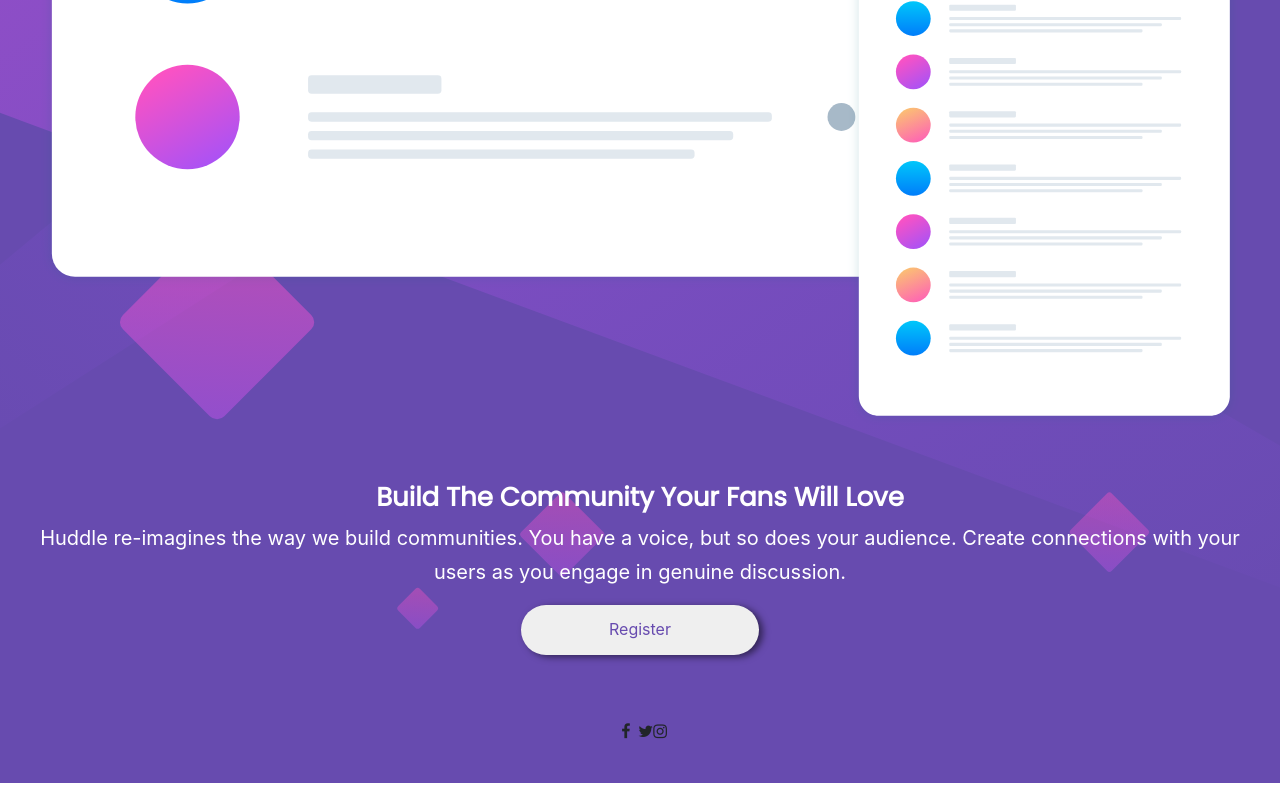
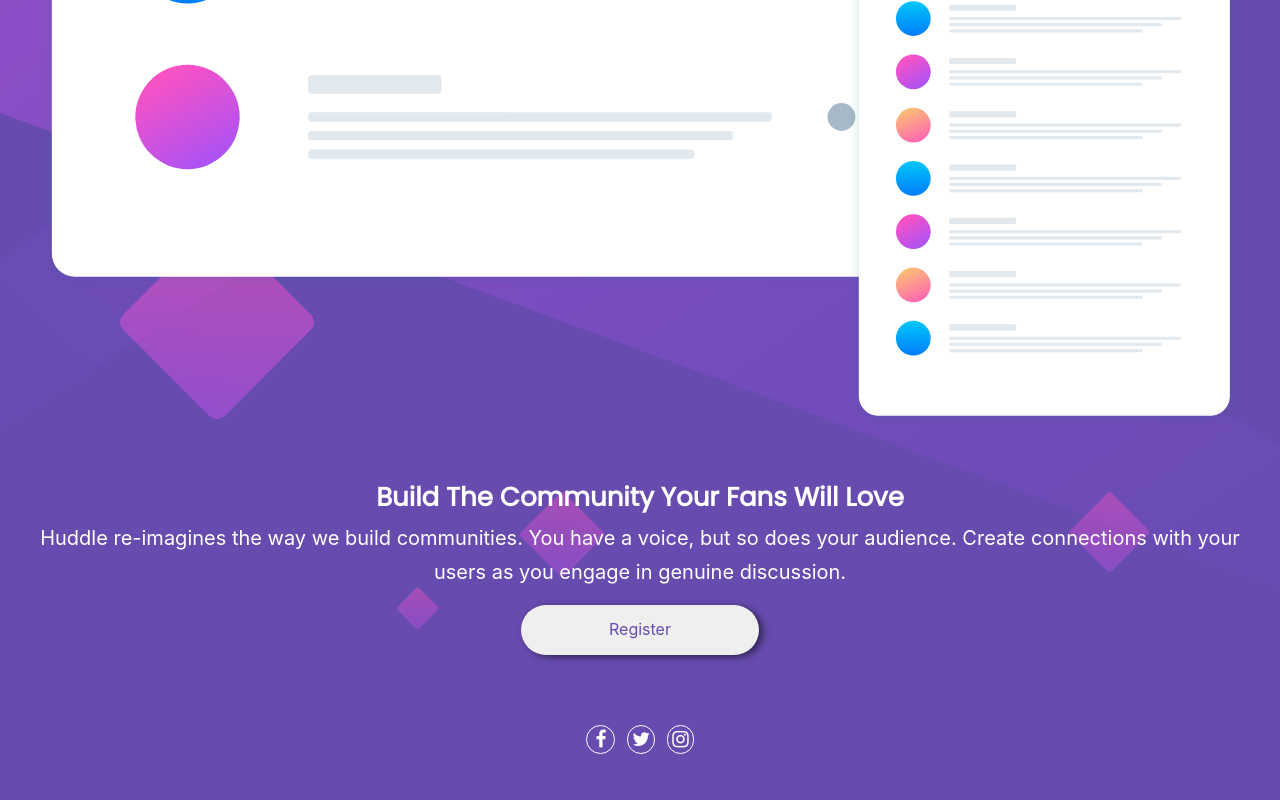
Before and after one commit to Jaegerfimm/landingpage_Huddle, a plain HTML site: page index.html in a window 1280 px wide. Shown: the part 642-1442 px from the top of the page. Drawn offline with nearby package versions, Linux system fonts and the light colour scheme; files that its build step writes are made by us from their sources.

Commit message:
Update _stylescss.scss

```diff
--- a/app/scss/_stylescss.scss
+++ b/app/scss/_stylescss.scss
@@ -80,7 +80,7 @@ div.root{
             justify-content: center;
             align-items: center;
             margin: 4em 0px 0px 0px;
-            a{
+            i{
                 font-size: 1.2rem;
                 color: $myWhite;
                 border: 1px solid white;
@@ -91,7 +91,7 @@ div.root{
             .fa-facebook-f{
                 padding: 4px 8px;
             }
-            a:hover{
+            i:hover{
                 color: $myMagenta;
                 border-color: $myMagenta;
                 transition: .2s;
```
